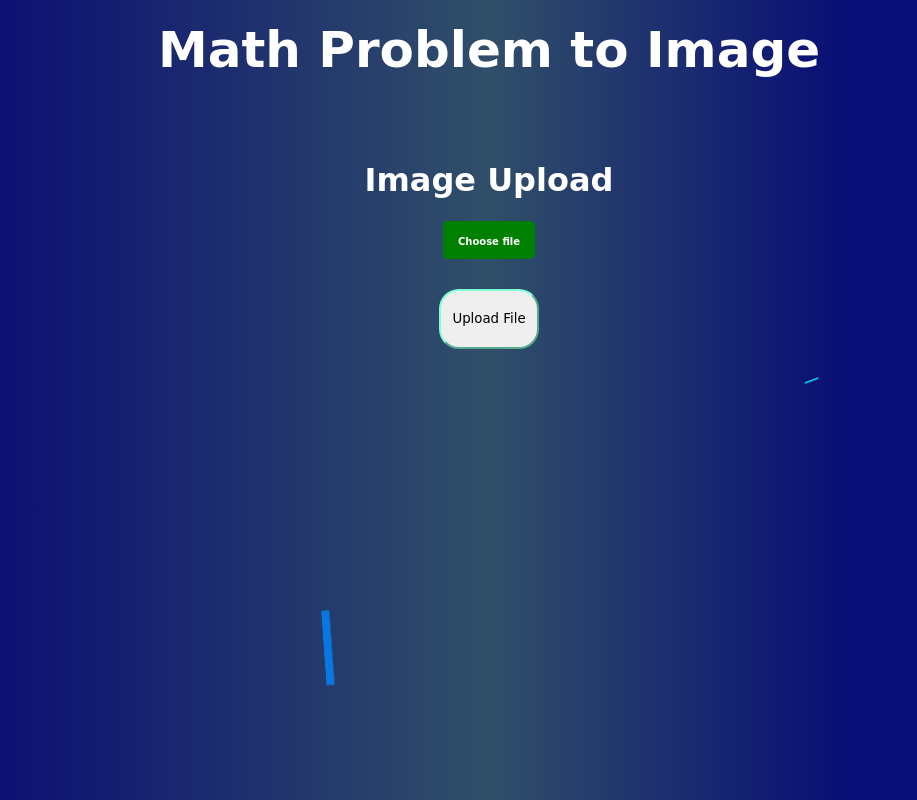
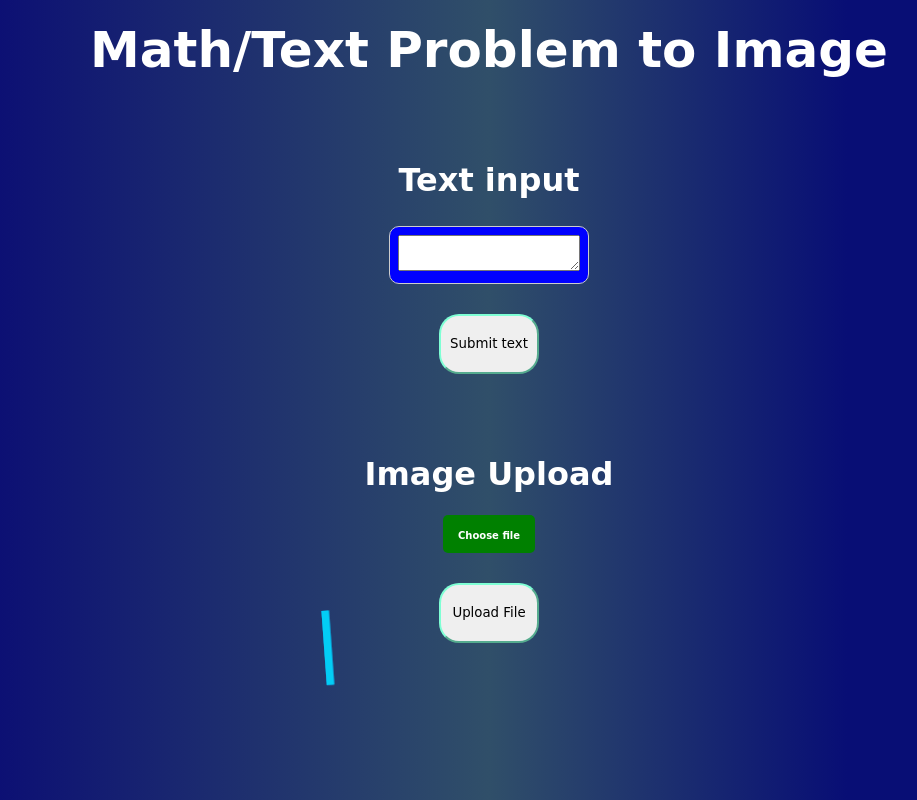
Before and after one commit to surface-integral/boilermake-2024, a Flask app: page / in a window 1280 px wide. Shown: the whole page, without its empty margins (151-1068 px from the left). Run offline with Flask 3, Linux system fonts and the light colour scheme.

Commit message:
Added text input and fixed up some small bugs

```diff
--- a/backend/app.py
+++ b/backend/app.py
@@ -6,6 +6,8 @@
 ALLOWED_EXTENSIONS = {'png', 'jpg', 'jpeg'}
 UPLOAD_FOLDER = 'backend/saved_images'
 app.config['UPLOAD_FOLDER'] = UPLOAD_FOLDER
+
+text_prompts = []
 
 
 def allowed_file(filename):
@@ -19,10 +21,10 @@
 @app.route('/upload_image', methods=['POST'])
 def upload_file():
     # Check if the POST request has a file part
-    if 'file' not in request.files:
+    if 'file-input' not in request.files:
         return render_template('invalid_file.html')
 
-    file = request.files['file']
+    file = request.files['file-input']
 
     if not allowed_file(file.filename):
         return render_template('invalid_file.html')
@@ -38,6 +40,15 @@
         print(file.filename)
         return render_template('index.html', file=filename)
 
+@app.route("/upload_text", methods=["POST"])
+def upload_text():
+    text = request.form['text-input']
+    text_prompts.append(text)
+    print(text_prompts)
+    return render_template('index.html')
+
+
+
 if __name__ == '__main__':
     # Ensure the 'uploads' folder exists
     if not os.path.exists(UPLOAD_FOLDER):
--- a/backend/static/styles.css
+++ b/backend/static/styles.css
@@ -24,8 +24,9 @@
     text-align: center;
 }
 
-
 body {
+    display: flex;
+    flex-direction: column;
     margin: 0;
 }
 
@@ -36,10 +37,10 @@
 
 
 .nav {
-    /* background-color: #0040C1; */
     height: 100px;
     display: flex;
     justify-content: center;
+    text-align: center;
     align-items: center;
     gap: 40px;
     padding: 0 4rem;
@@ -63,7 +64,7 @@
     justify-content: center;
 }
 
-#form {
+.form {
     display: flex;
     flex-direction: column;
     align-items: center;
@@ -76,6 +77,16 @@
     border: inherit;
     border-radius: 5px;
     background-color: green;
+    margin-bottom: 30px;
+  }
+
+.text-input {
+    display: inline;
+    margin: 5px;
+    padding: 8px;
+    border: 1px solid #ccc;
+    border-radius: 10px;
+    background-color: blue;
     margin-bottom: 30px;
 }
 
@@ -113,23 +124,12 @@
 
 @import url("https://fonts.googleapis.com/css?family=Montserrat:700");
 .container {
-/* background-color: rgb(100, 149, 237); */
+    display: flex;
+    flex-direction: column;
     position: relative;
     height: 100vh;
-  overflow: hidden;
-  font-family: "Montserrat", sans-serif;
+    overflow: auto;
 }
-
-/* .hero__title {
-  color: #fff;
-  position: absolute;
-  top: 50%;
-  left: 50%;
-  transform: translate(-50%, -50%);
-  font-size: 50px;
-  z-index: 1;
-} */
-
 
 .cube {
     position: absolute;
@@ -138,7 +138,6 @@
     width: 10px;
     height: 10px;
     border-left: solid 1px aqua;
-  /* border-left: solid 1px #003298; */
     transform-origin: top right;
     transform: scale(0) rotate(0deg) translate(-50%, -50%);
     -webkit-animation: cube 12s ease-in forwards infinite;
--- a/backend/templates/index.html
+++ b/backend/templates/index.html
@@ -1,4 +1,3 @@
-
 <!doctype html>
 <html lang="en">
 <head>
@@ -10,12 +9,21 @@
     <div class="container">
         <div>
             <nav class='nav'>
-                <span><b>Math Problem to Image</b> </span>
+                <span><b>Math/Text Problem to Image</b> </span>
             </nav>
         </div>
         <div class="form-div">
+            <h1>Text input</h1>
+            <form action="/upload_text" method="post" class="form">
+                <label for="text-input" class="text-input">
+                    <textarea name="text-input"></textarea>
+                </label>
+                <button type="submit" class="btn">Submit text</button>
+            </form>
+        </div>
+        <div class="form-div">
             <h1>Image Upload</h1>
-            <form action="/upload_image" method="post" enctype="multipart/form-data" id="form">
+            <form action="/upload_image" method="post" enctype="multipart/form-data" class="form">
                 <label for="file-input" class="file-upload">
                     <span style="font-size: 10px;">Choose file</span>
                     <input type="file" id="file-input" name="file-input">
@@ -29,7 +37,8 @@
             <div class="cube"></div>
             <div class="cube"></div>
             <div class="cube"></div>
-    <div>
+        </div>
+    </div>
 
 </body>
 </html>
```
Also changed, not shown: backend/templates/invalid_file.html (+12 -1 lines). Lines whose indentation alone changed are shown as unchanged.
